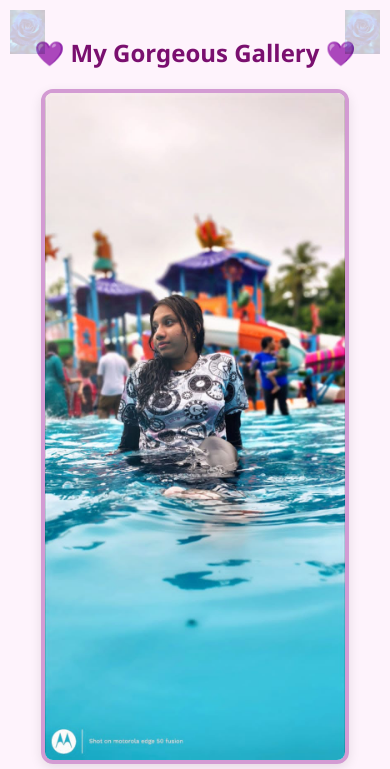
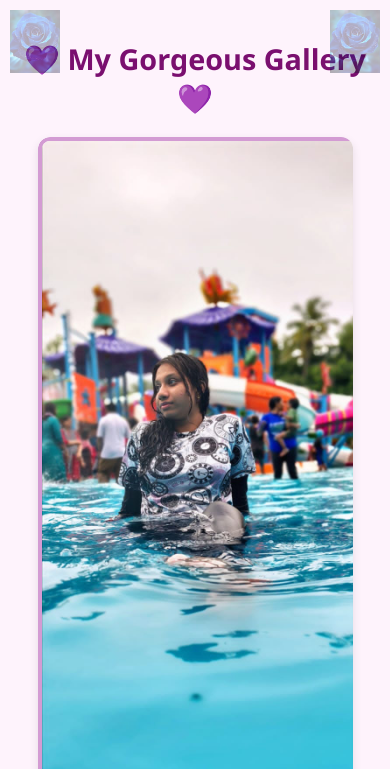
Before and after one commit to Mchabi901/Isha_Fathima, a plain HTML site: page index.html in a window 390 px wide. Shown: the top 769 px of the page. Drawn offline with Linux system fonts and the light colour scheme.

Commit message:
Update style.css

```diff
--- a/style.css
+++ b/style.css
@@ -17,29 +17,51 @@ h1 {
   margin-bottom: 20px;
 }
 
+/* Gallery Layout */
 .gallery {
   display: flex;
   flex-wrap: wrap;
   justify-content: center;
-  gap: 15px;
+  gap: 20px;
 }
 
+/* Frame and image styling */
 .frame {
-  width: 90%;
-  max-width: 300px;
-  border: 4px solid #d39bd3;
   border-radius: 12px;
   overflow: hidden;
   background-color: white;
-  box-shadow: 0 4px 12px rgba(0,0,0,0.1);
+  box-shadow: 0 4px 10px rgba(0,0,0,0.1);
+  transition: transform 0.3s ease;
+  float: left;
 }
 
 .frame img {
+  display: block;
   width: 100%;
   height: auto;
-  display: block;
+  border: 4px solid #d39bd3;
+  border-radius: 12px;
 }
 
+/* Optional: Floating hover animation */
+.frame:hover {
+  transform: scale(1.05);
+}
+
+/* Make sure they don't overflow on mobile */
+@media (max-width: 600px) {
+  .frame {
+    width: 90%;
+  }
+}
+
+@media (min-width: 601px) {
+  .frame {
+    width: 250px;
+  }
+}
+
+/* Rose decorative elements */
 .rose {
   position: absolute;
   width: 50px;
@@ -49,13 +71,3 @@ h1 {
 .rose1 { top: 10px; left: 10px; }
 .rose2 { bottom: 10px; right: 10px; }
 .rose3 { top: 10px; right: 10px; }
-
-@media (max-width: 600px) {
-  h1 {
-    font-size: 1.5rem;
-  }
-  .rose {
-    width: 35px;
-    opacity: 0.2;
-  }
-}
```
